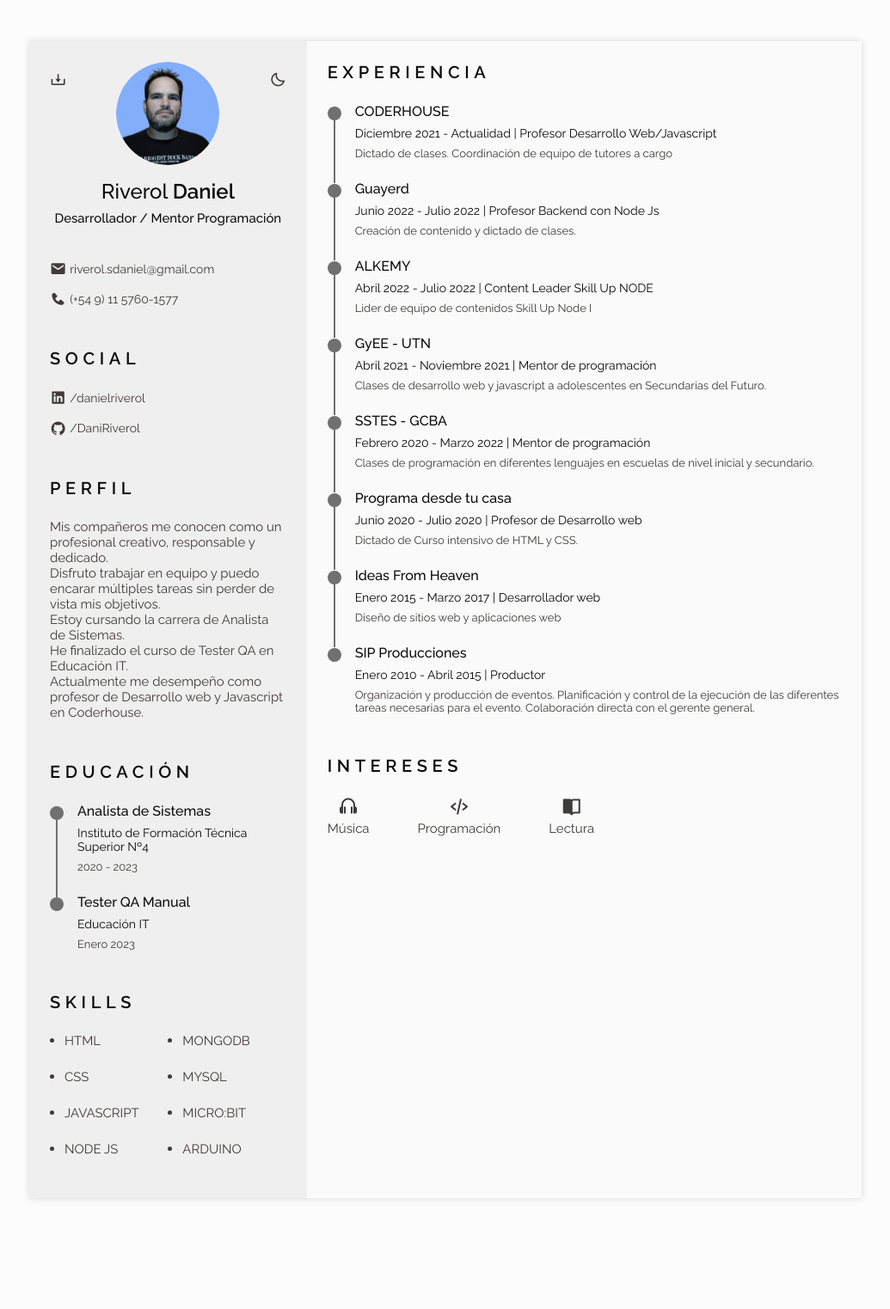
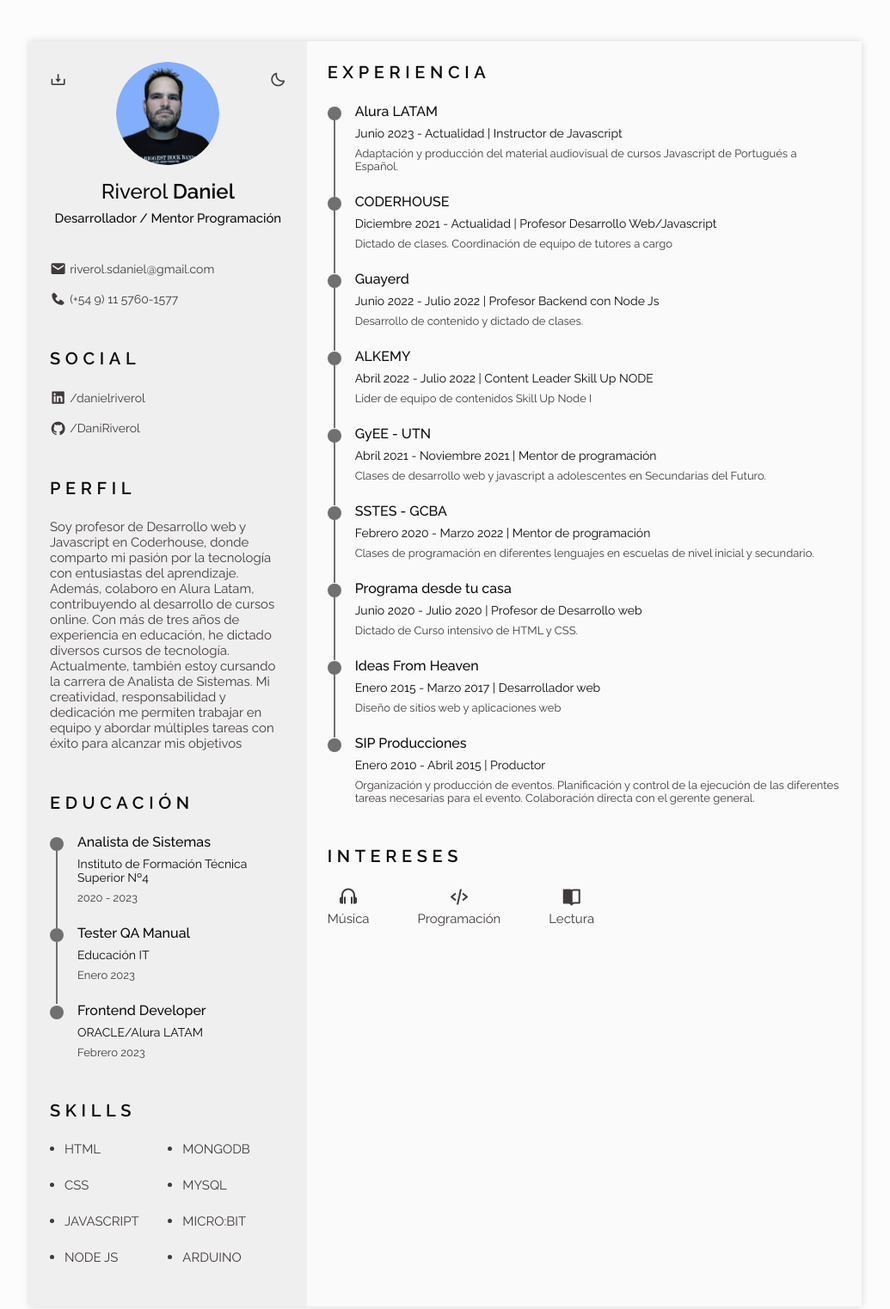
Before and after one commit to DaniRiverol/resume, a plain HTML site: page index.html in a window 1280 px wide. Shown: the whole page at 86% size, without its empty margins (122-1157 px from the left). Before the commit the page ends 1442 px from the top, so only its background shows below. Drawn offline with nearby package versions, Linux system fonts and the light colour scheme.

Commit message:
Actualizacion julio 23

```diff
--- a/index.html
+++ b/index.html
@@ -4,7 +4,7 @@
     <meta charset="UTF-8" />
     <meta name="viewport" content="width=device-width, initial-scale=1.0" />
     <link
-      href="https://unpkg.com/boxicons@2.1.2/css/boxicons.min.css"
+      href="https://unpkg.com/boxicons@2.1.4/css/boxicons.min.css"
       rel="stylesheet"
     />
     <link rel="stylesheet" href="./css/style.css" />
@@ -112,13 +112,7 @@
           <section class="profile section" id="profile">
             <h2 class="section-title">PERFIL</h2>
             <p class="profile-description">
-              Mis compañeros me
-              conocen como un profesional creativo, responsable y dedicado. <br>Disfruto
-              trabajar en equipo y puedo encarar múltiples tareas sin perder de
-              vista mis objetivos. <br />
-              Estoy cursando la carrera de Analista
-              de Sistemas.
-              <br />He finalizado el curso de Tester QA en Educación IT. <br />Actualmente me desempeño como profesor de Desarrollo web y Javascript en Coderhouse.
+              Soy profesor de Desarrollo web y Javascript en Coderhouse, donde comparto mi pasión por la tecnología con entusiastas del aprendizaje. Además, colaboro en Alura Latam, contribuyendo al desarrollo de cursos online. Con más de tres años de experiencia en educación, he dictado diversos cursos de tecnología. Actualmente, también estoy cursando la carrera de Analista de Sistemas. Mi creatividad, responsabilidad y dedicación me permiten trabajar en equipo y abordar múltiples tareas con éxito para alcanzar mis objetivos
             </p>
           </section>
 
@@ -142,12 +136,23 @@
               <div class="education__content">
                 <div class="education__time">
                   <span class="education__rounder"></span>
-                  <!-- <span class="education__line"></span> -->
+                  <span class="education__line"></span>
                 </div>
                 <div class="education__data bd-grid">
                   <h3 class="education__title">Tester QA Manual</h3>
                   <span class="education__studies">Educación IT</span>
                   <span class="education__year">Enero 2023</span>
+                </div>
+              </div>
+              <div class="education__content">
+                <div class="education__time">
+                  <span class="education__rounder"></span>
+                  <!-- <span class="education__line"></span> -->
+                </div>
+                <div class="education__data bd-grid">
+                  <h3 class="education__title">Frontend Developer</h3>
+                  <span class="education__studies">ORACLE/Alura LATAM</span>
+                  <span class="education__year">Febrero 2023</span>
                 </div>
               </div>
               <!-- end educacion content -->
@@ -201,6 +206,19 @@
                       <span class="experience__line"></span>
                     </div>
                     <div class="experience__data bd-grid">
+                      <h3 class="experience__title">Alura LATAM</h3>
+                      <span class="experience__company"
+                        >Junio 2023 - Actualidad | Instructor de Javascript</span
+                      >
+                      <p class="experience__description">Adaptación y producción del material audiovisual de cursos Javascript de Portugués a Español.</p>
+                    </div>
+                  </div>
+                  <div class="experience__content">
+                    <div class="experience__time">
+                      <span class="experience__rounder"></span>
+                      <span class="experience__line"></span>
+                    </div>
+                    <div class="experience__data bd-grid">
                       <h3 class="experience__title">CODERHOUSE</h3>
                       <span class="experience__company"
                         >Diciembre 2021 - Actualidad | Profesor Desarrollo Web/Javascript</span
@@ -218,7 +236,7 @@
                       <span class="experience__company"
                         >Junio 2022 - Julio 2022 | Profesor Backend con Node Js</span
                       >
-                      <p class="experience__description">Creación de contenido y dictado de clases.</p>
+                      <p class="experience__description">Desarrollo de contenido y dictado de clases.</p>
                     </div>
                   </div>
                     <div class="experience__content">
--- a/js/main.js
+++ b/js/main.js
@@ -25,7 +25,7 @@ navLink.forEach((n) => n.addEventListener("click", linkAction));
 
 const sections = document.querySelectorAll("section[id]");
 function scrollActive() {
-  const scrollY = window.pageYOffset;
+  const scrollY = window.scrollY;
   sections.forEach((current) => {
     const sectionHeight = current.offsetHeight;
     const sectionTop = current.offsetTop - 50;
@@ -67,9 +67,7 @@ const getCurrentTheme = () =>
 const getCurrentIcon = () =>
   themeButton.classList.contains(iconTheme) ? "bx-moon" : "bx-sun";
 
-// We validate if the user previously chose a topic
 if (selectedTheme) {
-  // If the validation is fulfilled, we ask what the issue was to know if we activated or deactivated the dark
   document.body.classList[selectedTheme === "dark" ? "add" : "remove"](
     darkTheme
   );
@@ -104,7 +102,7 @@ let opt = {
   filename: "CV_Daniel_Riverol.pdf",
   image: { type: "jpeg", quality: 0.98 },
   html2canvas: { scale: 4 },
-  jsPDF: { format: "a4", orientation: "portrait" },
+  jsPDF: { format: "A4", orientation: "portrait" },
 };
 
 function generateResume() {
```
Also changed, not shown: 1 other file.
